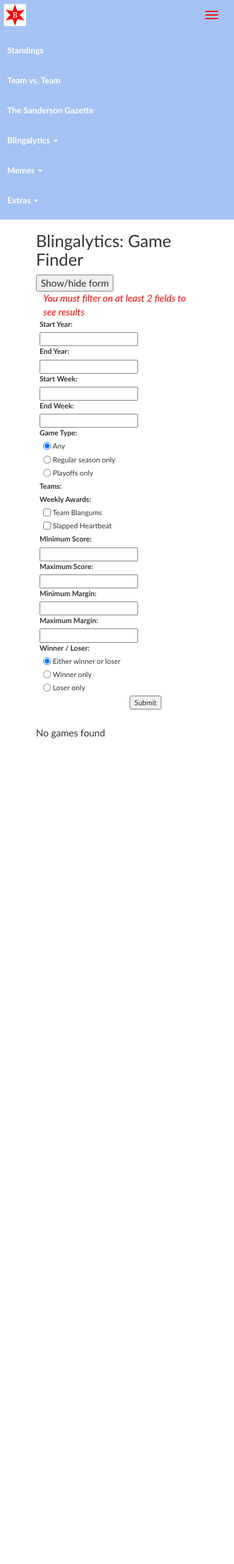
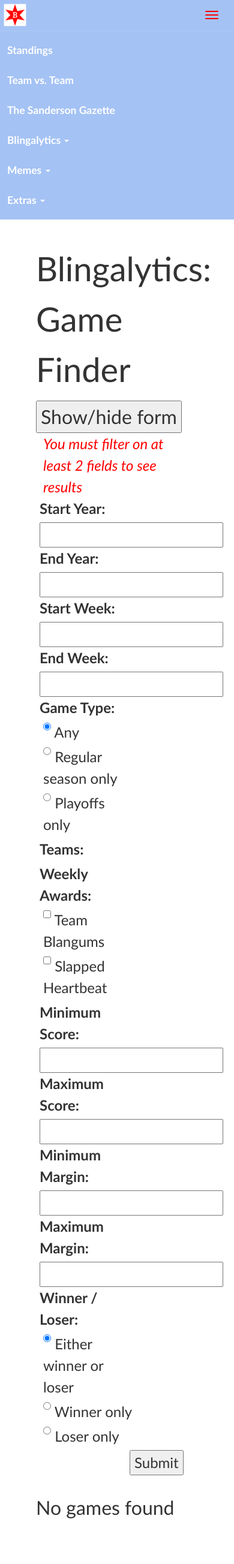
Before and after one commit to edwardwgross/blingaleague, a Django app: page /blingalytics/game_finder/ in a window 390 px wide, after a click on "Toggle navigation". Shown: the whole page at 60% size. Before the commit the page ends 1231 px from the top, so only its background shows below. Run offline with Django 3.2, Linux system fonts and the light colour scheme; data that the repository does not hold is empty; parts of the project's set-up code (start-up, migrations or seed data) failed here and were passed over; some libraries are stand-ins or nearby versions.

Commit message:
IMPROVE MOBILE STYLES

```diff
--- a/blingaleague/static/blingaleague/css/blingaleague.css
+++ b/blingaleague/static/blingaleague/css/blingaleague.css
@@ -1,19 +1,26 @@
-html, body, nav, div, p, a, img, h1, h2, h3, h4, h5, h6, form,
+html, div, p, a, img, h1, h2, h3, h4, h5, h6, form,
 span, label, input, textarea, table, tr, th, td, ul, ol, li {
     font-family: "Trebuchet MS", "Lucida Grande", "Lucida Sans Unicode", "Lucida Sans", Tahoma, sans-serif;
     font-size: inherit;
+    line-height: 1.5;
+}
+
+body, nav {
+    font-family: "Trebuchet MS", "Lucida Grande", "Lucida Sans Unicode", "Lucida Sans", Tahoma, sans-serif;
+    font-size: 16px;
+    line-height: 1.5;
 }
 
 h1 {
-    font-size: 28px;
+    font-size: 175%;
 }
 
 h2 {
-    font-size: 20px;
+    font-size: 125%;
 }
 
 h3 {
-    font-size: 16px;
+    font-size: 100%;
 }
 
 small {
@@ -109,7 +116,7 @@ nav .icon-bar {
     color: white;
     background-color: #a4c2f4;
     font-weight: bold;
-    font-size: 14px;
+    font-size: 87.5%;
     padding: 15px 12px;
 }
 
@@ -152,10 +159,12 @@ table.sortable th {
 }
 
 table.standings_table th {
+    white-space: nowrap;
     text-align: center;
 }
 
 table.standings_table td {
+    white-space: nowrap;
     text-align: right;  /* by default, since these are mostly numbers */
 }
 
@@ -165,7 +174,7 @@ table#team_vs_team_grid td {
     border: 1px solid black;
     text-align: center;
     vertical-align: middle;
-    font-size: 12px;
+    font-size: 75%;
 }
 
 table#team_vs_team_grid .empty {
@@ -188,12 +197,12 @@ table#team_vs_team_grid .empty {
 }
 
 #games .game .week {
-    font-size: 12px;
+    font-size: 75%;
 }
 
 #games .game .teams,
 #games .game .score {
-    font-size: 16px;
+    font-size: 100%;
 }
 
 table.game_table {
@@ -257,7 +266,7 @@ table.blingalytics_table.sortable tbody tr::before {
 }
 
 .blingalytics_form {
-    font-size: 12px;
+    font-size: 75%;
     max-width: 600px;
 }
 
@@ -294,7 +303,7 @@ table.blingalytics_table.sortable tbody tr::before {
 .blingalytics_form .errorlist {
     font-style: italic;
     color: red;
-    font-size: 16px;
+    font-size: 100%;
 }
 
 .blingalytics_form .errorlist li {
@@ -305,7 +314,7 @@ table.blingalytics_table.sortable tbody tr::before {
 #similar_seasons ol li,
 #similar_seasons a {
     font-family: "Courier New", Courier, "Lucida Sans Typewriter", "Lucida Typewriter", monospace;
-    font-size: 12px;
+    font-size: 75%;
 }
 
 .blingacontent {
@@ -327,10 +336,66 @@ table.blingalytics_table.sortable tbody tr::before {
 
 #gazette_detail p,
 #gazette_detail li {
-    font-size: 14px;
+    font-size: 87.5%;
 }
 
 #gazette_detail a.link {
     font-family: "Trebuchet MS", "Lucida Grande", "Lucida Sans Unicode", "Lucida Sans", Tahoma, sans-serif;
-    font-size: 16px;
+    font-size: 100%;
 }
+
+@media screen and (max-width: 992px) {
+    body {
+        font-size: 32px;
+    }
+    nav {
+        font-size: 20px;
+    }
+    #main_outer {
+        overflow-x: scroll;
+    }
+    #gazette_detail p,
+    #gazette_detail a,
+    #gazette_detail li,
+    #gazette_detail h1,
+    #gazette_detail h2,
+    #gazette_detail h3 {
+        font-family: "Trebuchet MS", "Lucida Grande", "Lucida Sans Unicode", "Lucida Sans", Tahoma, sans-serif;
+    }
+    /*
+    .navbar-header {
+        float: none;
+    }
+    .navbar-left,.navbar-right {
+        float: none !important;
+    }
+    .navbar-toggle {
+        display: block;
+    }
+    .navbar-collapse {
+        border-top: 1px solid transparent;
+        box-shadow: inset 0 1px 0 rgba(255,255,255,0.1);
+    }
+    .navbar-fixed-top {
+        top: 0;
+        border-width: 0 0 1px;
+    }
+    .navbar-collapse.collapse {
+        display: none!important;
+    }
+    .navbar-nav {
+        float: none!important;
+        margin-top: 7.5px;
+    }
+    .navbar-nav>li {
+        float: none;
+    }
+    .navbar-nav>li>a {
+        padding-top: 10px;
+        padding-bottom: 10px;
+    }
+    .collapse.in{
+        display:block !important;
+    }
+    */
+}
```
